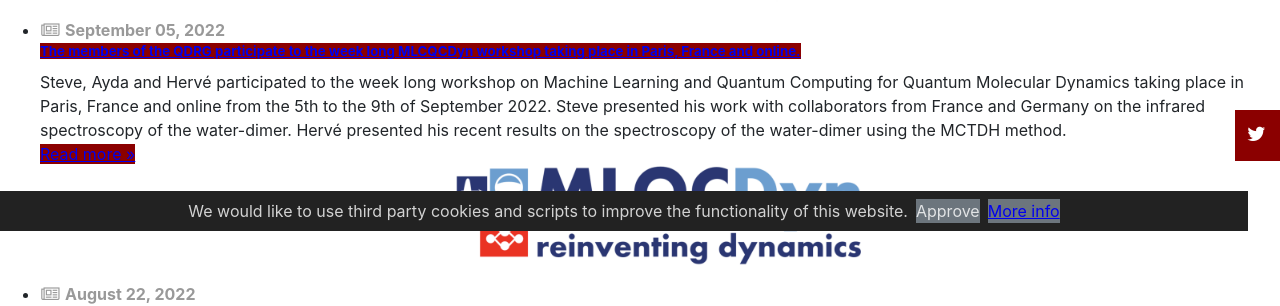
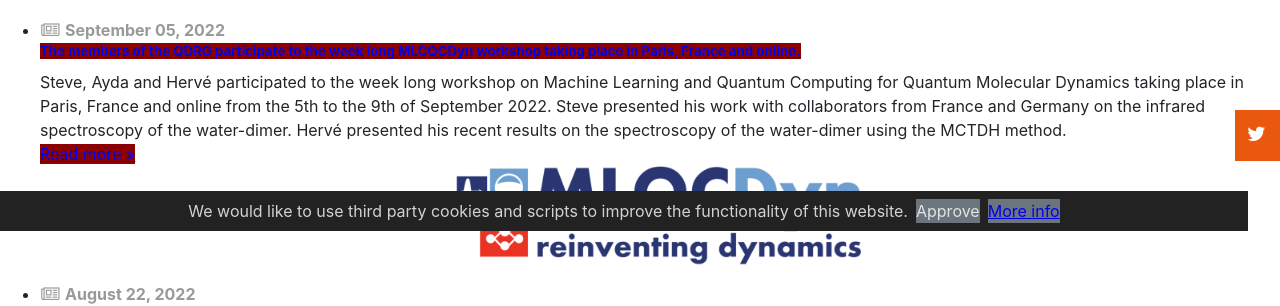
Before and after one commit to MolQuantDynLab-Haverford/MolQuantDynLab-Haverford.github.io, a Jekyll site: the page built from index.html, in a window 1280 px wide. Shown: the part 669-975 px from the top of the page. Built offline with Jekyll 4.4.1, drawn with Linux system fonts in a browser that asks for light colours.

Commit message:
Update group.scss

```diff
--- a/css/group.scss
+++ b/css/group.scss
@@ -190,7 +190,8 @@ padding: 14px;
 }
 
 .fl-fl {
-background: #8B0000; /* #EA580D */
+/* background: #8B0000; */
+background: #EA580D;
 text-transform: uppercase;
 letter-spacing: 3px;
 padding: 4px;
```
